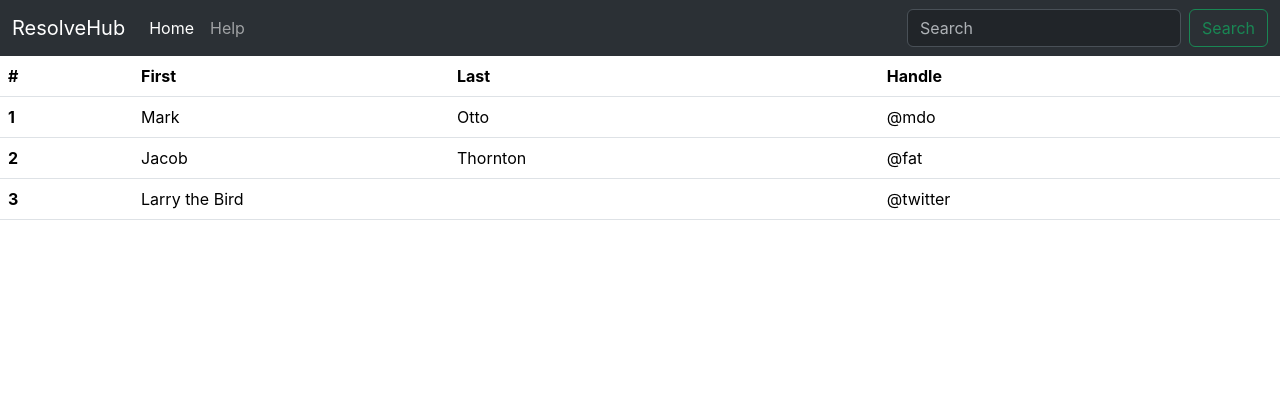
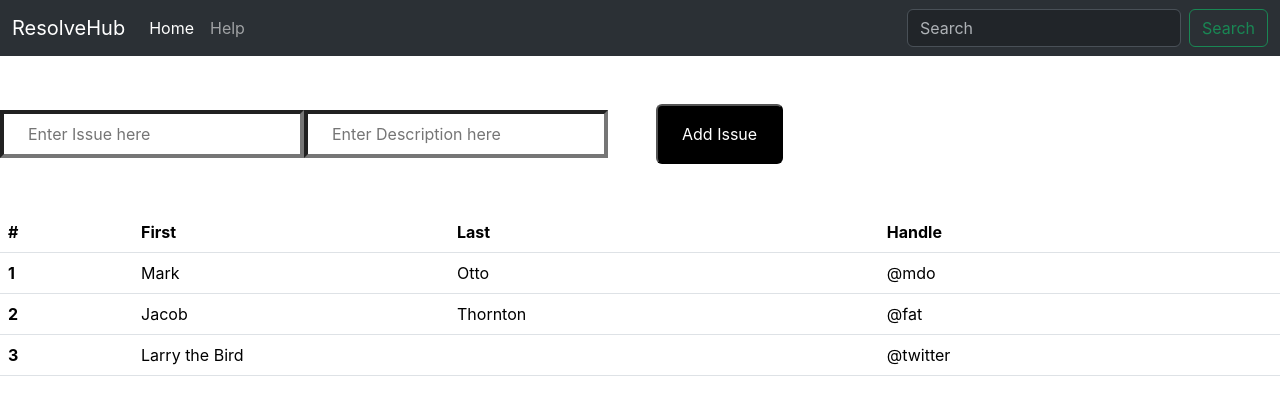
Before and after one commit to GunjanMalviya28/Issue-Management, a React (Create React App) app: page / in a window 1280 px wide. Shown: the top 404 px of the page. Built offline with nearby package versions, Linux system fonts and the light colour scheme.

Commit message:
adding channel

```diff
--- a/src/App.js
+++ b/src/App.js
@@ -1,10 +1,12 @@
 import './App.css';
 import Navbar from './Navbar';
 import Table from './Table';
+import To_dolist from './To_dolist.js';
 function App() {
   return (
     <div className="App">
     <Navbar/>
+    <To_dolist/>
     <Table/>
 
     </div>
--- a/src/To_dolist.js
+++ b/src/To_dolist.js
@@ -1,14 +1,22 @@
+"use client"
 import './App.css';
-import React from 'react'
+import React, { useState } from "react";
 
 const To_dolist = () => {
+ const [title,settitle] = useState("")
+ const [desc,setdesc] = useState("")
   return (
     <>
       <form>
-        <input type="text" />
+      <input type="text" className="text-2xl border-zinc-800 border-4 m-8 px-4 py-2 " placeholder="Enter Issue here"
+      value={title} onChange={(e) => {settitle(e.target.value)}}/>
+
+     <input type="text" className="text-2xl border-zinc-800 border-4 m-18 px-4 py-2" placeholder="Enter Description here" />
+
+      <button className='bg-black text-white px-4 py-3 text-2xl font-bold rounded m-5'>Add Issue</button>
       </form>
     </>
-  )
+  );
 }
 
 export default To_dolist
```
